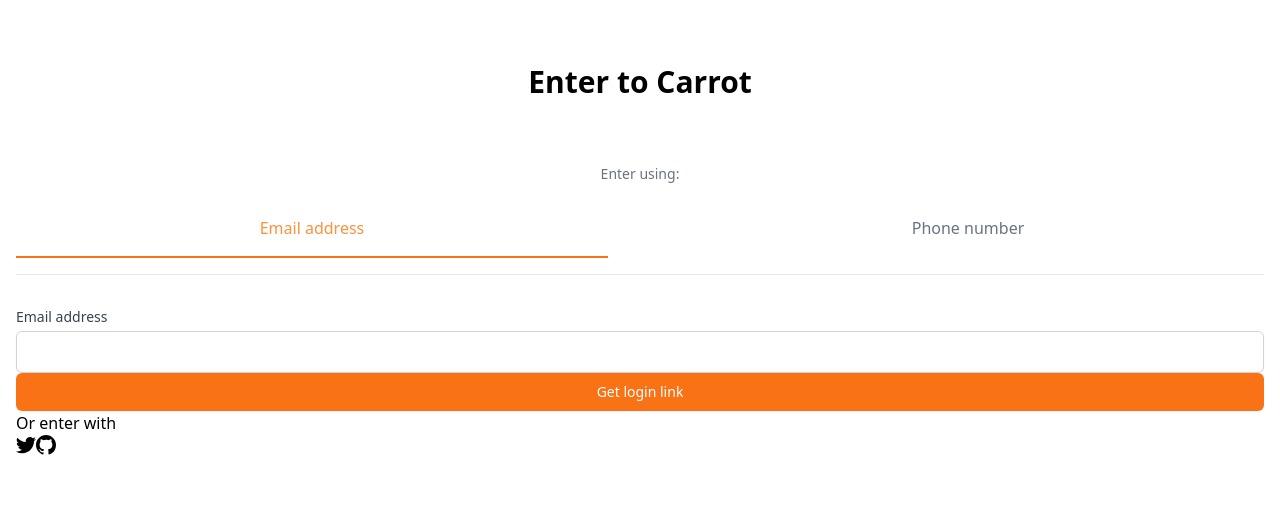
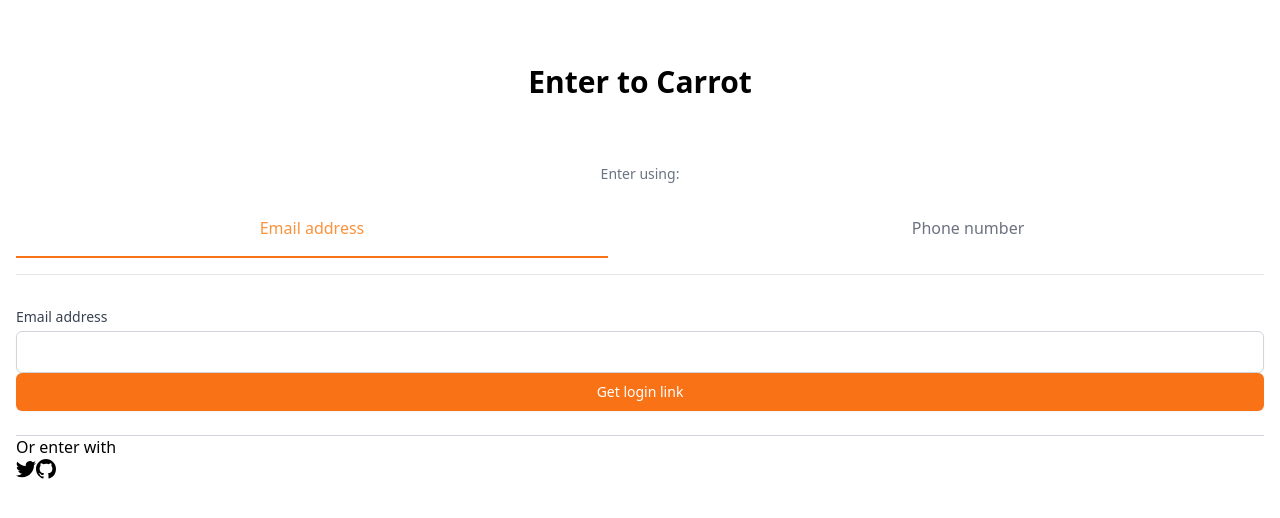
Before and after one commit to blkluv/next_carrot_market, a Next.js app: page /enter in a window 1280 px wide. Shown: the top 518 px of the page. Built offline with nearby package versions, Linux system fonts and the light colour scheme.

Commit message:
Update enter.tsx

```diff
--- a/src/pages/enter.tsx
+++ b/src/pages/enter.tsx
@@ -53,11 +53,11 @@ export default function Enter() {
               />
             ) : null}
             {method === "phone" ? (
-              <div className="flex shadow-sm rounded-ms">
+              <div className="flex rounded-md shadow-sm">
                 <span className="flex items-center justify-center px-3 text-sm text-gray-500 border border-r-0 border-gray-300 select-none rounded-l-md bg-gray-50">
                   +82
                 </span>
-                <input type="number" className="w-full px-3 py-2 placeholder-gray-400 border border-gray-300 rounded-md rounded-l-none shadow-sm appearance-none focus:outline-none focus:ring-orange-500 focus:border-orange-500" required />
+                <input type="number" className="w-full px-4 py-2 placeholder-gray-400 border border-gray-300 rounded-md rounded-l-none shadow-sm appearance-none focus:outline-none focus:ring-orange-500 focus:border-orange-500" required />
               </div>
             ) : null}
           </div>
@@ -66,9 +66,9 @@ export default function Enter() {
             {method === "phone" ? "Get one-time password" : null}
           </button>
         </form>
-        <div>
-          <div>
-            <div />
+        <div className="mt-6">
+          <div className="relative">
+            <div className="absolute w-full border-t border-gray-300" />
             <div>
               <span>Or enter with</span>
             </div>
```
